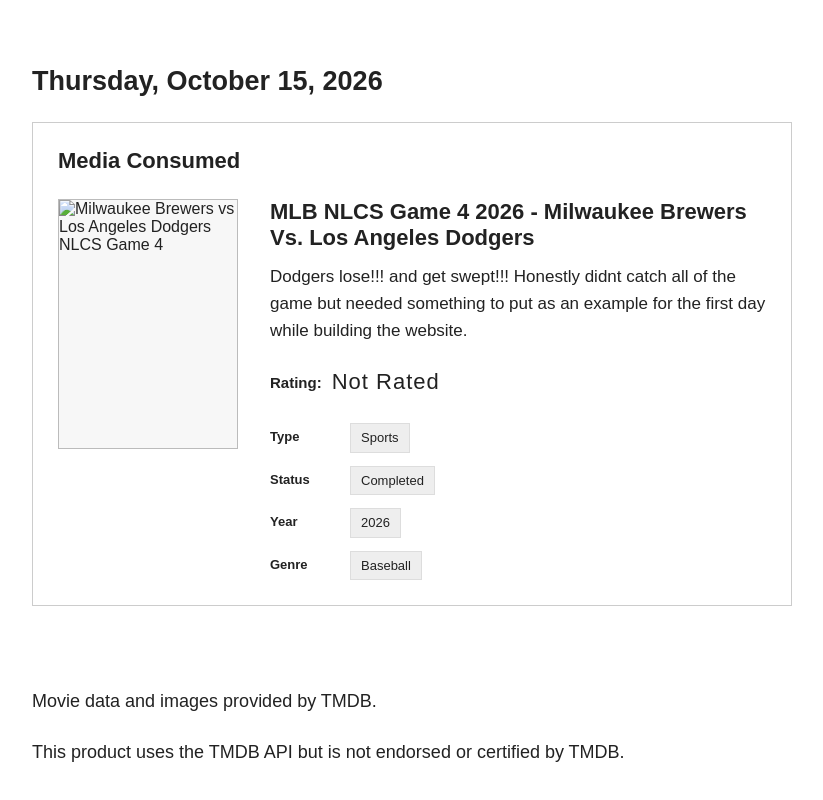
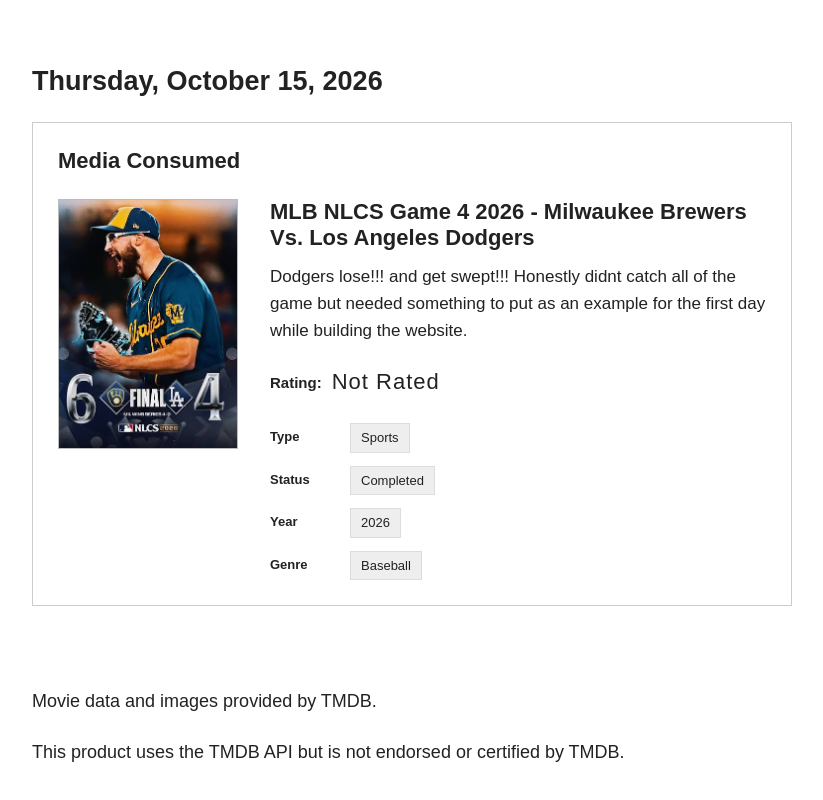
Before and after one commit to GianlucaEsposito2005/AntiDoomScrollingProject, a plain HTML site: page docs/media.html in a window 1280 px wide. Shown: the part 937-1737 px from the top of the page, without its empty margins (228-1051 px from the left). Drawn offline with Linux system fonts and the light colour scheme.

Commit message:
Update media.html

```diff
--- a/docs/media.html
+++ b/docs/media.html
@@ -518,7 +518,7 @@
                     <div class="media-image">
 
                         <img
-                            src="images/2026-10-15"
+                            src="images/2026-10-15.jpg"
                             alt="Milwaukee Brewers vs Los Angeles Dodgers NLCS Game 4"
                         >
 
```
